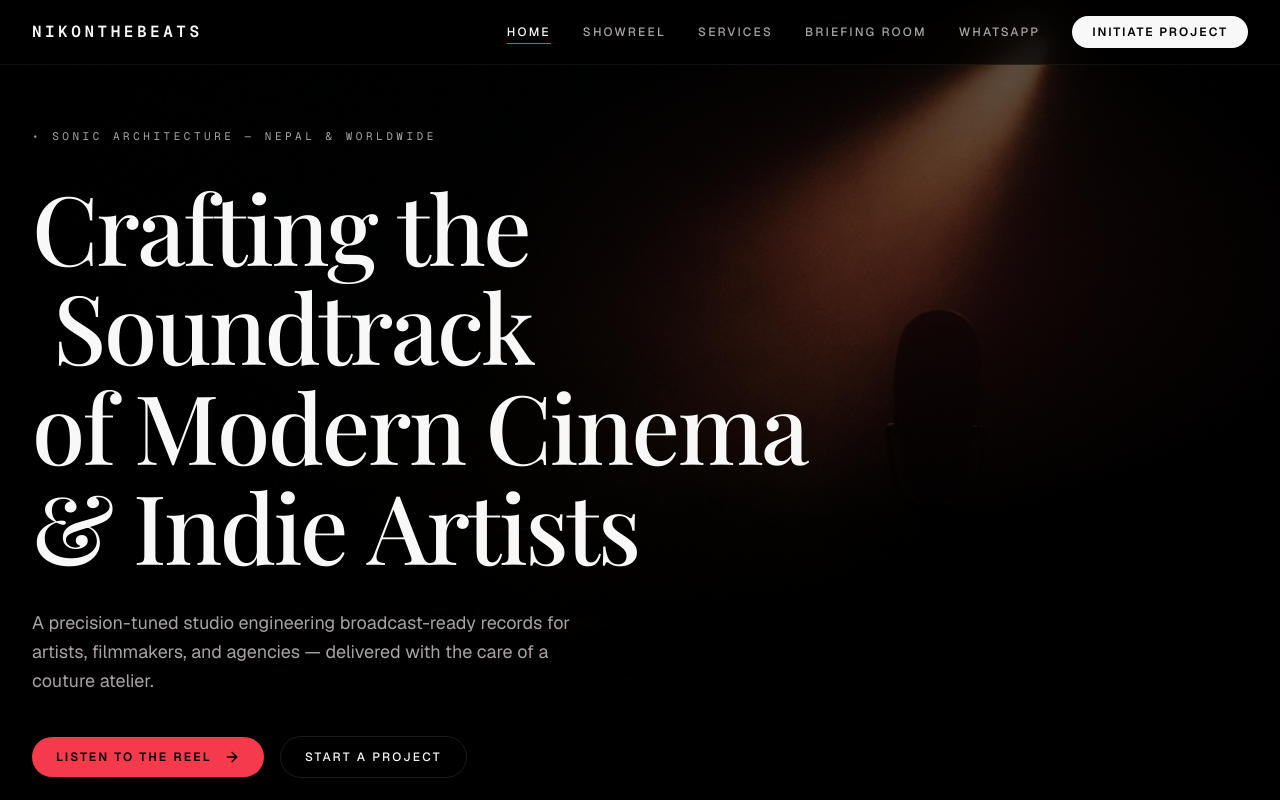
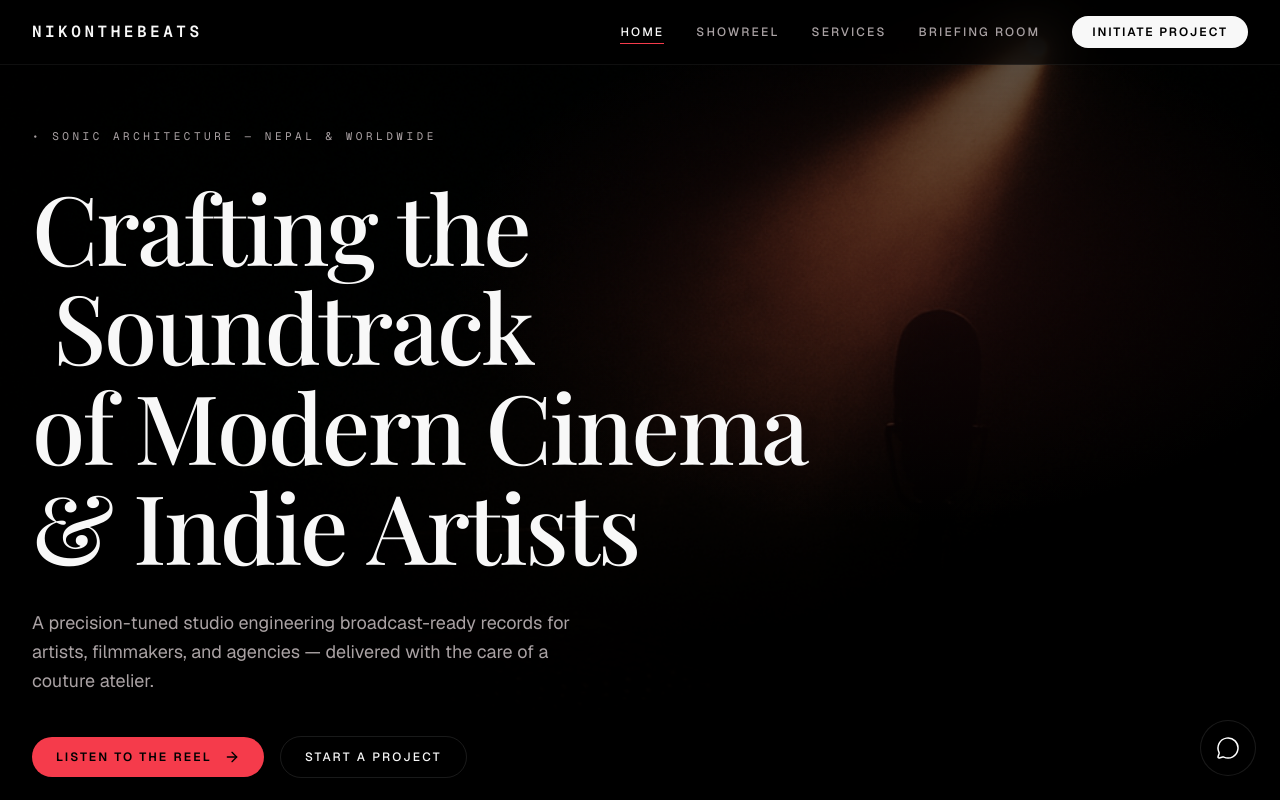
Before and after one commit to rohetchunara/nikonthebeat.vo, a Next.js app in the folder nikonthebeats-portfolio/: page / in a window 1280 px wide. Shown: the top 800 px of the page. Built offline with nearby package versions, Linux system fonts and the light colour scheme.

Commit message:
feat: add WhatsApp floating action button to layout and remove links
Co-authored-by: rohetchunara <292738389+rohetchunara@users.noreply.github.com>

```diff
--- a/nikonthebeats-portfolio/app/layout.tsx
+++ b/nikonthebeats-portfolio/app/layout.tsx
@@ -6,6 +6,7 @@ import { ThemeEngineProvider } from '@/components/theme-engine'
 import { SiteNav } from '@/components/site-nav'
 import { SiteFooter } from '@/components/site-footer'
 import { PageTransition } from '@/components/page-transition'
+import { WhatsAppFab } from '@/components/whatsapp-fab'
 
 const geistSans = Geist({ variable: '--font-geist-sans', subsets: ['latin'] })
 const geistMono = Geist_Mono({
@@ -65,6 +66,7 @@ export default function RootLayout({
             <main className="min-h-screen">{children}</main>
             <SiteFooter />
           </PageTransition>
+          <WhatsAppFab />
         </ThemeEngineProvider>
         {process.env.NODE_ENV === 'production' && <Analytics />}
       </body>
--- a/nikonthebeats-portfolio/components/site-nav.tsx
+++ b/nikonthebeats-portfolio/components/site-nav.tsx
@@ -40,14 +40,6 @@ export function SiteNav() {
               </Link>
             )
           })}
-          <a
-            href="https://wa.me/9779868573730"
-            target="_blank"
-            rel="noopener noreferrer"
-            className="nav-underline text-xs font-medium tracking-[0.18em] text-muted-foreground transition-colors hover:text-foreground"
-          >
-            WHATSAPP
-          </a>
           <Link
             href="/briefing"
             className="rounded-full bg-primary px-5 py-2 text-xs font-semibold tracking-[0.16em] text-primary-foreground transition-opacity hover:opacity-90"
@@ -80,15 +72,6 @@ export function SiteNav() {
                 {link.label}
               </Link>
             ))}
-            <a
-              href="https://wa.me/9779868573730"
-              target="_blank"
-              rel="noopener noreferrer"
-              onClick={() => setOpen(false)}
-              className="text-sm tracking-[0.18em] text-muted-foreground"
-            >
-              WHATSAPP
-            </a>
             <Link
               href="/briefing"
               onClick={() => setOpen(false)}
--- /dev/null
+++ b/nikonthebeats-portfolio/components/whatsapp-fab.tsx
@@ -0,0 +1,30 @@
+import { MessageCircle } from "lucide-react"
+
+export function WhatsAppFab() {
+  return (
+    <a
+      href="https://wa.me/9779868573730"
+      target="_blank"
+      rel="noopener noreferrer"
+      aria-label="Chat with NIKONTHEBEATS on WhatsApp"
+      className="group fixed bottom-6 right-6 z-50 flex h-14 w-14 items-center justify-center"
+    >
+      {/* warm, muted ambient glow that intensifies slowly on hover */}
+      <span
+        aria-hidden
+        className="pointer-events-none absolute inset-0 -z-10 rounded-full opacity-0 blur-xl transition-opacity duration-700 ease-in-out group-hover:opacity-100"
+        style={{
+          background:
+            "radial-gradient(60% 60% at 50% 50%, var(--mood-soft, oklch(0.66 0.14 60 / 24%)), transparent 70%)",
+        }}
+      />
+      {/* translucent pure-black blur disk with a hairline charcoal edge */}
+      <span className="flex h-14 w-14 items-center justify-center rounded-full border border-white/10 bg-black/40 shadow-lg shadow-black/40 backdrop-blur-md transition-all duration-700 ease-in-out group-hover:border-white/20 group-hover:bg-black/55">
+        <MessageCircle
+          className="h-6 w-6 text-white transition-transform duration-700 ease-in-out group-hover:scale-110"
+          strokeWidth={1.5}
+        />
+      </span>
+    </a>
+  )
+}
```
